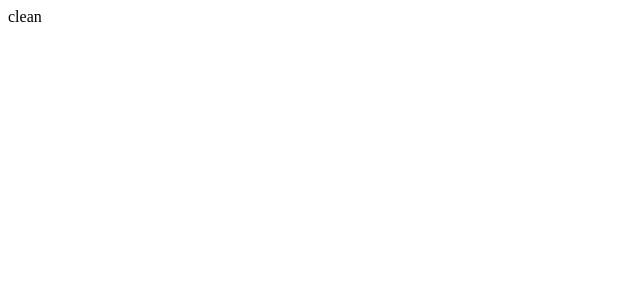
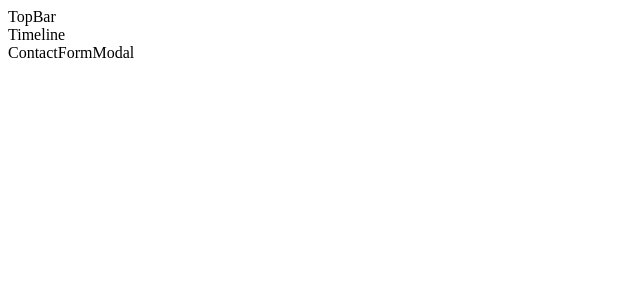
Before and after one commit to iamunhoz/code-test, a React (Vite) app: page / in a window 1280 px wide. Shown: the top 300 px of the page, without its empty margins (0-640 px from the left). Built offline with nearby package versions, Linux system fonts and the light colour scheme.

Commit message:
skeleton components + basic state & api

```diff
--- a/package.json
+++ b/package.json
@@ -21,8 +21,10 @@
     "typecheck": "tsc --project tsconfig.json --noEmit"
   },
   "dependencies": {
+    "axios": "^1.1.2",
     "react": "^18.2.0",
-    "react-dom": "^18.2.0"
+    "react-dom": "^18.2.0",
+    "zustand": "^4.1.1"
   },
   "devDependencies": {
     "@babel/core": "^7.19.3",
--- a/src/App.tsx
+++ b/src/App.tsx
@@ -1,3 +1,14 @@
+import { useAppStore } from 'api/state'
+import { Post, ContactFormModal, Timeline, TopBar } from 'components'
+
 export default function App() {
-  return <div>clean</div>
+  const { postId } = useAppStore((state) => state)
+
+  return (
+    <div>
+      <TopBar />
+      {postId === 0 ? <Timeline /> : <Post />}
+      <ContactFormModal />
+    </div>
+  )
 }
--- /dev/null
+++ b/src/api/state/index.ts
@@ -0,0 +1,13 @@
+import create from 'zustand'
+
+type AppStore = {
+  postId: number
+  setPostId: (id: number) => void
+}
+
+export const useAppStore = create<AppStore>((set) => ({
+  postId: 0,
+  setPostId(id: number) {
+    set(() => ({ postId: id }))
+  }
+}))
--- /dev/null
+++ b/src/components/ContactFormModal/index.tsx
@@ -0,0 +1,3 @@
+export default function ContactFormModal() {
+  return <div>ContactFormModal</div>
+}
--- /dev/null
+++ b/src/components/Post/index.tsx
@@ -0,0 +1,3 @@
+export default function Post() {
+  return <div>Post</div>
+}
--- /dev/null
+++ b/src/components/Timeline/index.tsx
@@ -0,0 +1,3 @@
+export default function Timeline() {
+  return <div>Timeline</div>
+}
--- /dev/null
+++ b/src/components/TopBar/index.tsx
@@ -0,0 +1,3 @@
+export default function TopBar() {
+  return <div>TopBar</div>
+}
--- /dev/null
+++ b/src/components/index.tsx
@@ -0,0 +1,6 @@
+import TopBar from './TopBar'
+import Timeline from './Timeline'
+import Post from './Post'
+import ContactFormModal from './ContactFormModal'
+
+export { TopBar, Timeline, Post, ContactFormModal }
```
Also changed, not shown: src/api/index.ts (added, +10 -0 lines), 1 other file (tests, documents, lock files or other folders).
